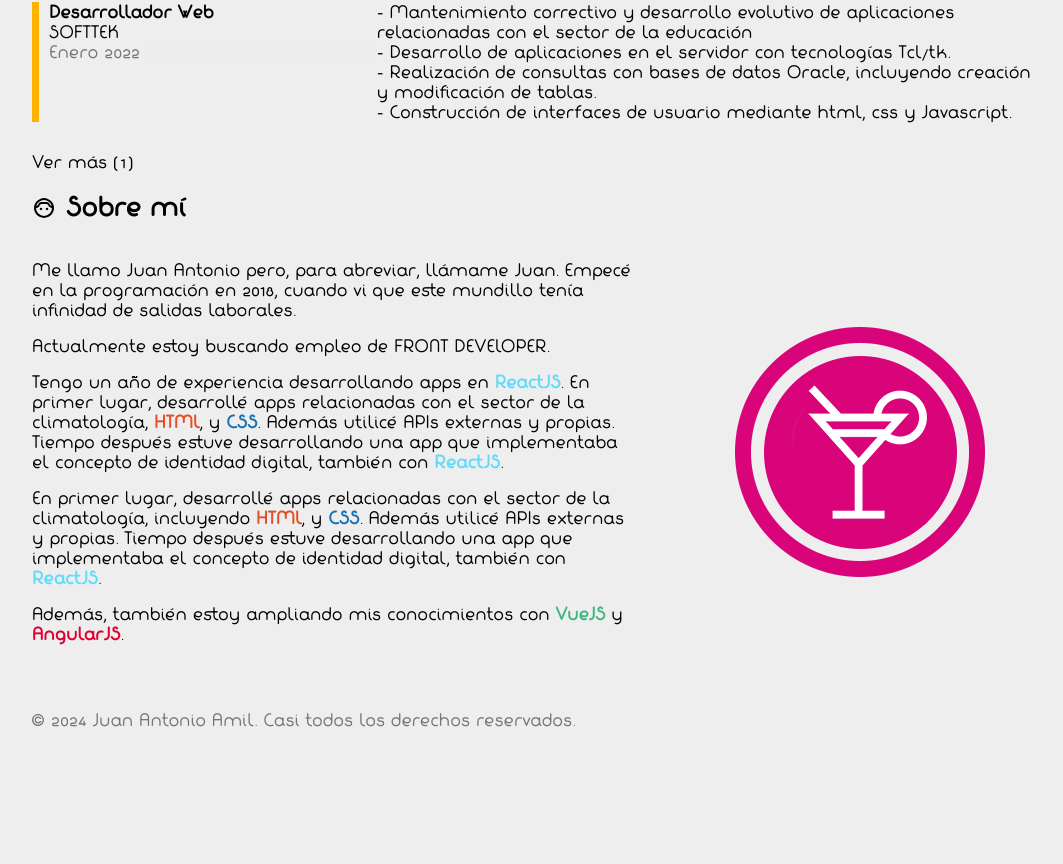
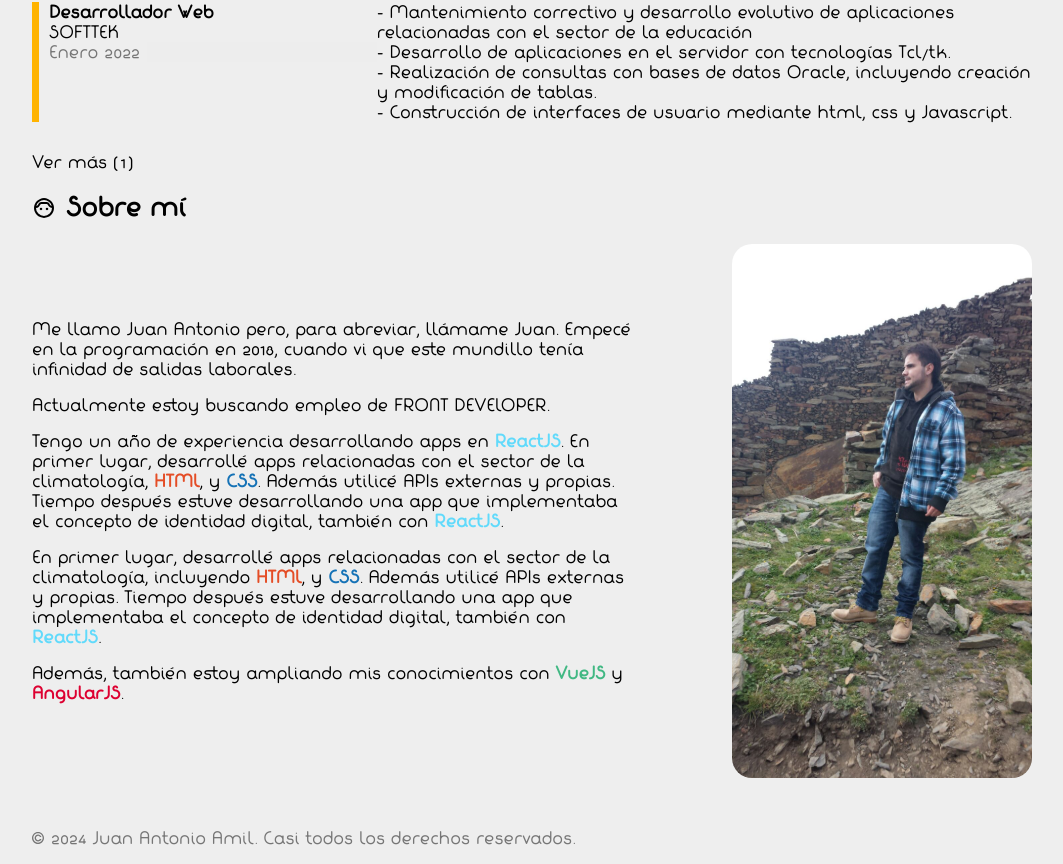
Before and after one commit to JuananA1000/Portfolio, a React (Vite) app: page / in a window 1280 px wide. Shown: the part 1850-2714 px from the top of the page, without its empty margins (108-1171 px from the left). Before the commit the page ends 2596 px from the top, so only its background shows below. Built offline with nearby package versions, Linux system fonts and the light colour scheme.

Commit message:
Foto de perfil

```diff
--- a/src/components/About/About.css
+++ b/src/components/About/About.css
@@ -40,3 +40,9 @@ span {
   grid-column-gap: 100px;
   align-items: center;
 }
+
+#about-photo {
+  width: 100%;
+  border-radius: 20px;
+  /* PENDIENTE: hay que recortar la foto para que solo salga yo */
+}
--- a/src/components/About/About.jsx
+++ b/src/components/About/About.jsx
@@ -1,7 +1,7 @@
 import translate from '../../es.json';
 import about from '../../images/svg/about.svg';
 
-import photo from '../../images/img/calcCoctel.png';
+import aboutPhoto from '../../images/img/profile.jpg';
 
 import './About.css';
 
@@ -41,7 +41,7 @@ export default function About() {
           </p>
         </div>
 
-        <img src={photo} alt='foto-prevista.jpg' width='auto' height='auto' />
+        <img src={aboutPhoto} alt='foto-prevista.jpg' id='about-photo'/>
       </div>
     </div>
   );
```
Also changed, not shown: src/images/img/profile.jpg (added).
